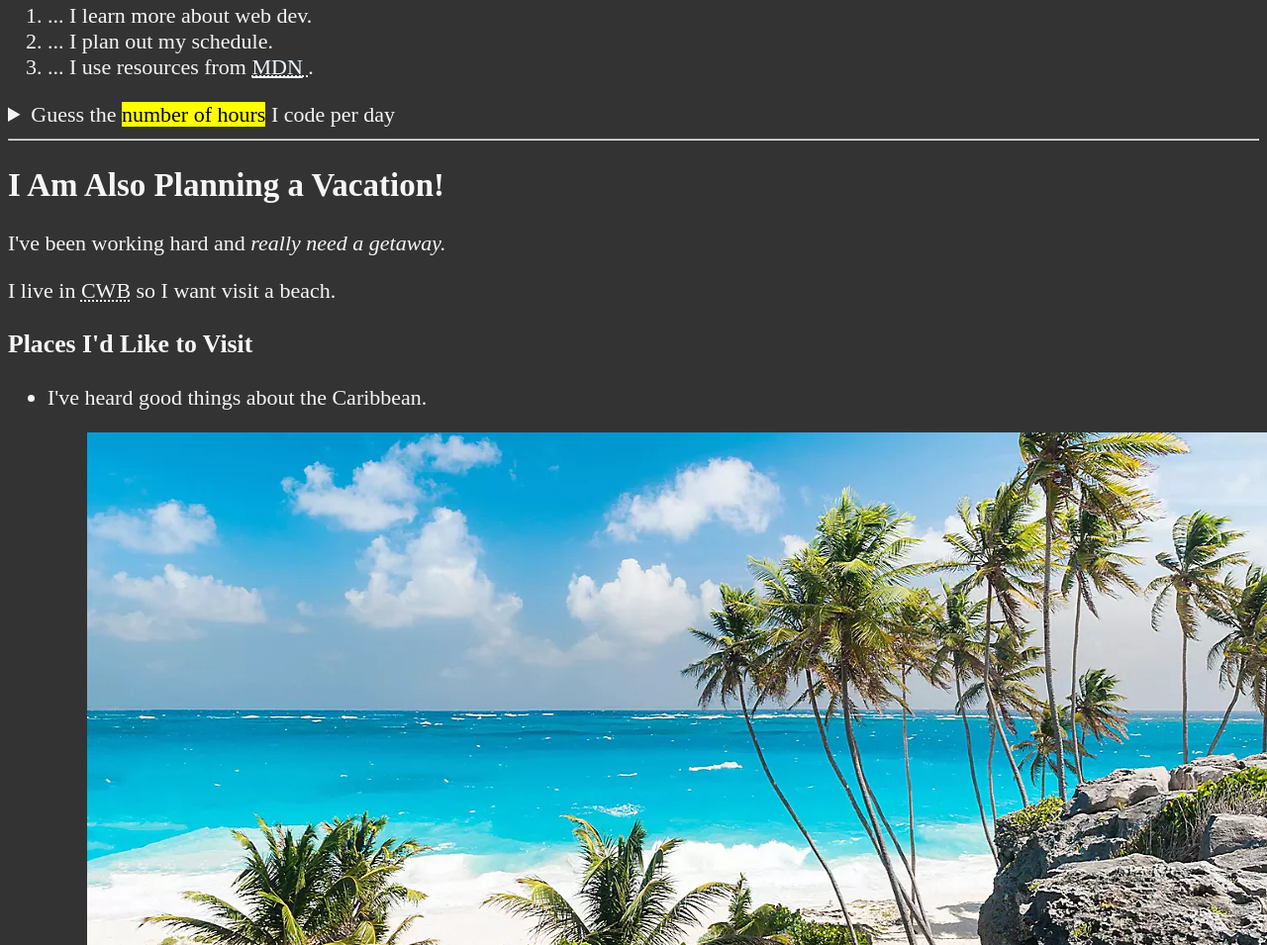
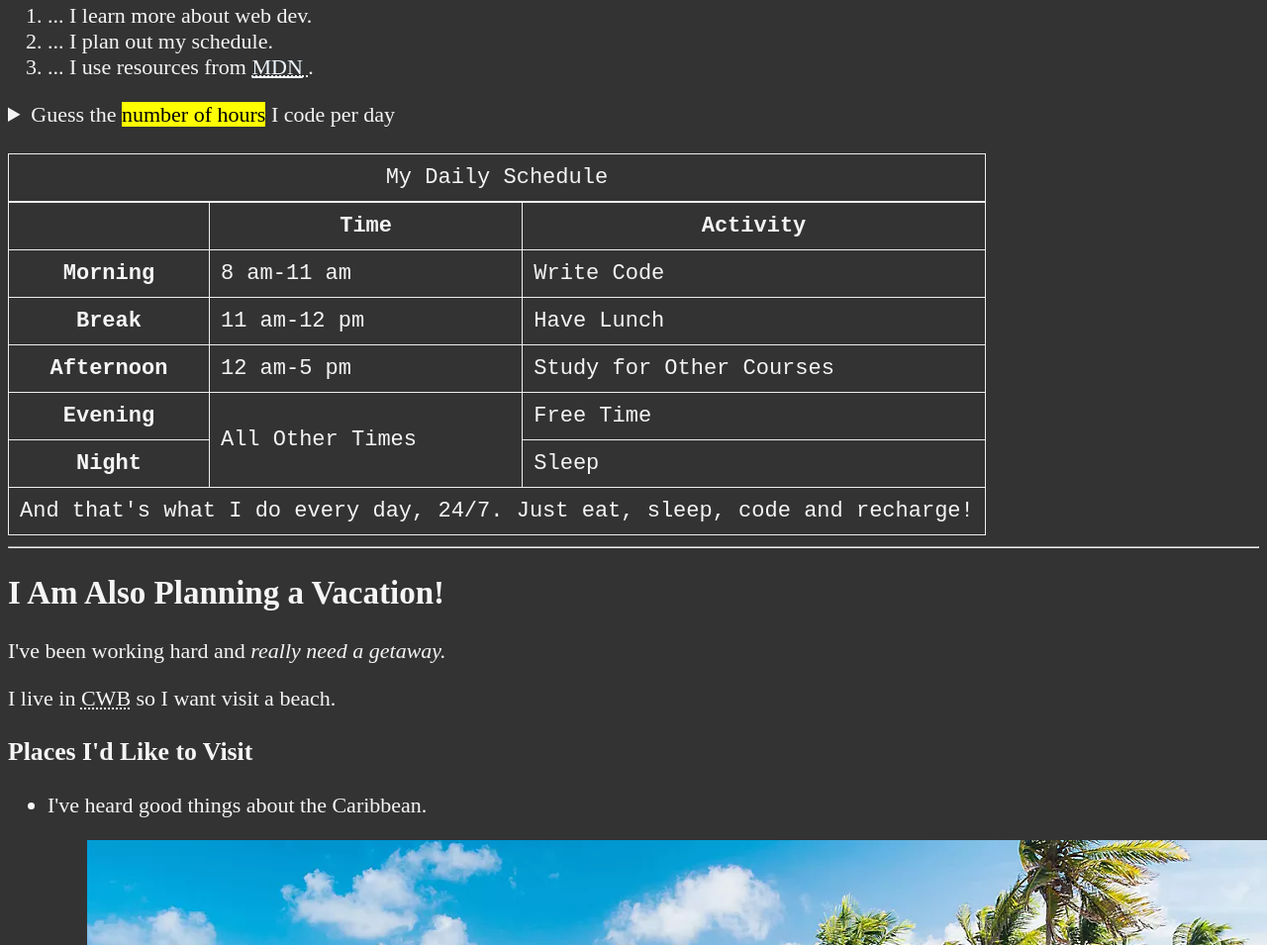
Before and after one commit to mantagute/html, a plain HTML site: page index.html in a window 1280 px wide. Shown: the part 915-1870 px from the top of the page at 99% size. Drawn offline with Linux system fonts and the light colour scheme.

Commit message:
add tables

```diff
--- a/index.html
+++ b/index.html
@@ -68,6 +68,62 @@
                             </p>
                         </details>
                     </aside>
+                    <br>
+                    <table>
+                        <caption>My Daily Schedule</caption>
+                        <thead>
+                            <tr>
+                                <th>&nbsp;</th>
+                                <th scope="col">Time</th>
+                                <th scope="col">Activity</th>
+                            </tr>
+                        </thead>
+                        <tbody>
+                            <tr>
+                                <th scope="row">Morning</th>
+                                <td>
+                                    <time datetime="08:00">8 am</time>-<time datetime="11:00">11 am</time>
+                                </td>
+                                <td>
+                                    Write Code
+                                </td>
+                            </tr>
+                            <tr>
+                                <th scope="row">Break</th>
+                                <td>
+                                    <time datetime="11:00">11 am</time>-<time datetime="12:00">12 pm</time>
+                                </td>
+                                <td>
+                                    Have Lunch
+                                </td>
+                            </tr>
+                            <tr>
+                                <th scope="row">Afternoon</th>
+                                <td>
+                                    <time datetime="12:00">12 am</time>-<time datetime="17:00">5 pm</time>
+                                </td>
+                                <td>
+                                    Study for Other Courses
+                                </td>
+                            </tr>
+                            <tr>
+                                <th scope="row">Evening</th>
+                                <td rowspan="2">All Other Times</td>
+                                <td>Free Time</td>
+                            </tr>
+                            <tr>
+                                <th scope="row">Night</th>
+                                <td>
+                                    Sleep
+                                </td>
+                            </tr>
+                        </tbody>
+                        <tfoot>
+                            <tr>
+                                <td colspan="3">And that's what I do every day, 24/7. Just eat, sleep, code and recharge!</td>
+                            </tr>
+                        </tfoot>
+                    </table>
                 </section>
             </article>
 
--- a/main.css
+++ b/main.css
@@ -18,3 +18,10 @@ a:visited {
 a:hover, a:active {
     color: #eee;
 }
+
+table, tr, th, td, caption {
+    border: 1px solid #eee;
+    font-family: 'Courier New', Courier, monospace;
+    border-collapse: collapse;
+    padding: 0.5rem;
+}
```
Also changed, not shown: 1 other file.
